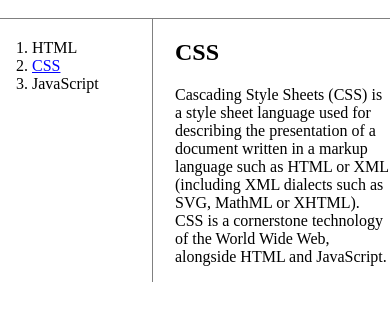
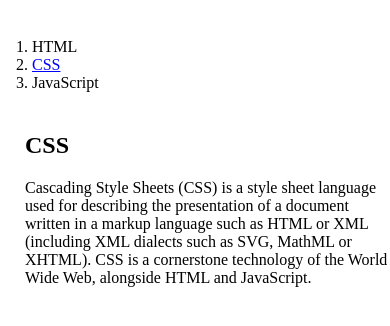
Before and after one commit to YUEL-LEE/opentutorials, a plain HTML site: page 2.html in a window 390 px wide. Shown: the part 74-400 px from the top of the page. Drawn offline with Linux system fonts and the light colour scheme.

Commit message:
docs: Adaptation of the mediaquery

```diff
--- a/2.html
+++ b/2.html
@@ -35,6 +35,17 @@
     #article{
         padding-left: 25px;
     }
+    @media(max-width: 800px) {
+        ol {
+            border-right: none;
+        }
+        #grid{
+            display: block;
+        }
+        h1 {
+            border-bottom: none;
+        }
+    }
 </style>
 </head>
 
```
